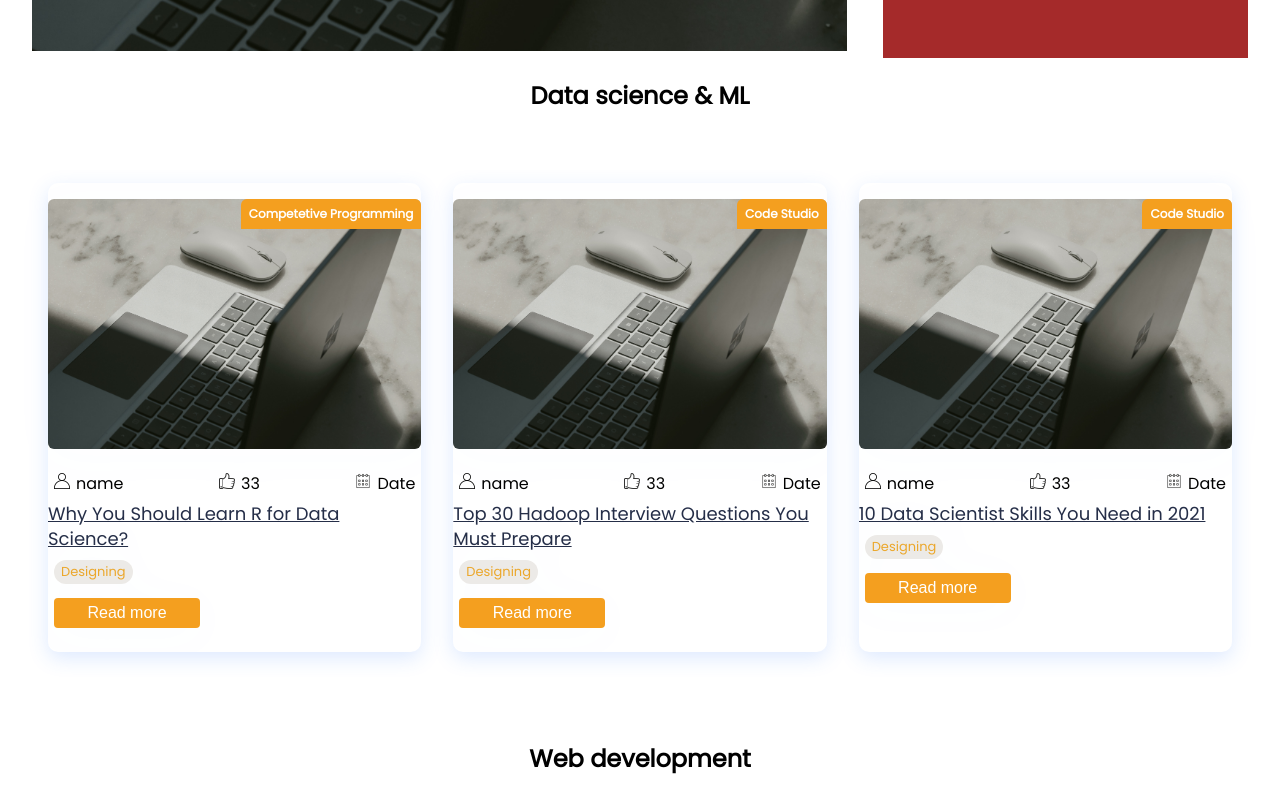
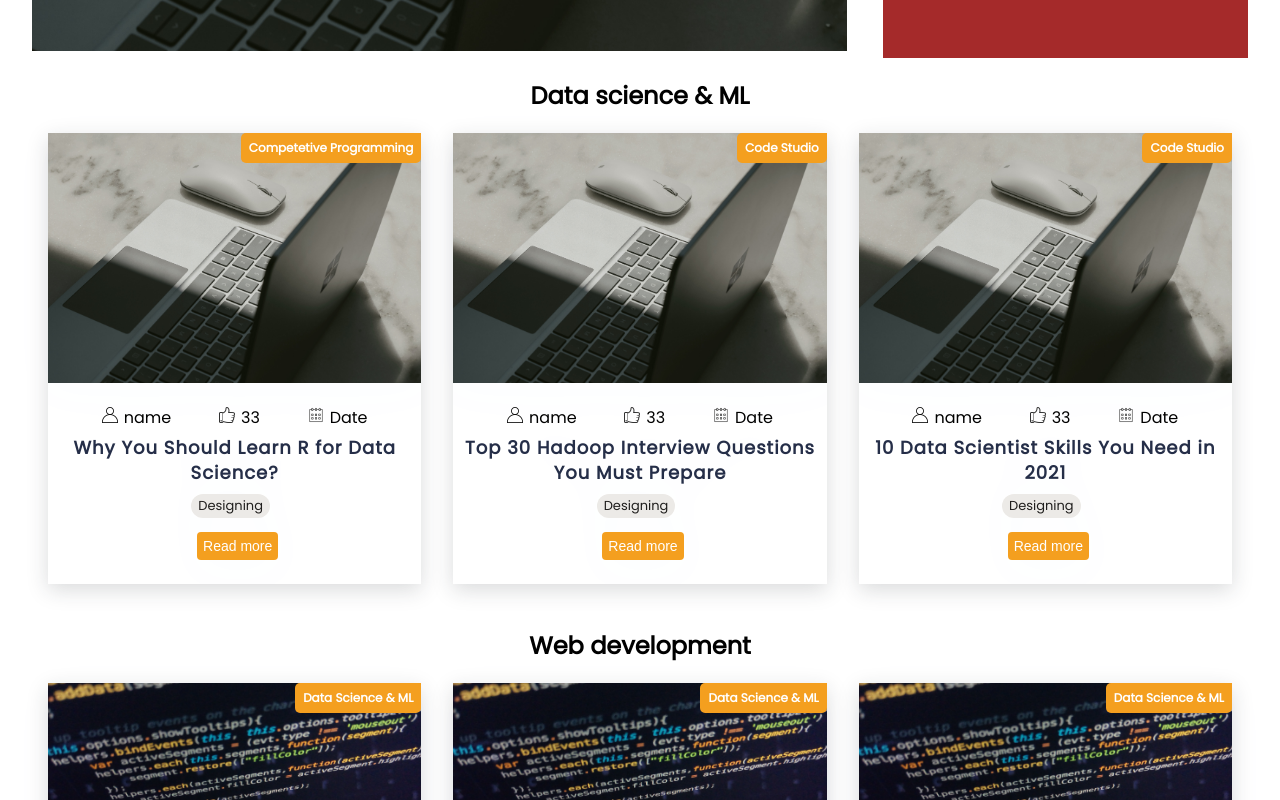
Before and after one commit to Shivangi020/Blogpage, a React (Create React App) app: page / in a window 1280 px wide. Shown: the part 560-1360 px from the top of the page. Built offline with nearby package versions, Linux system fonts and the light colour scheme.

Commit message:
modifying

```diff
--- a/src/components/Card/Carditem.js
+++ b/src/components/Card/Carditem.js
@@ -14,7 +14,7 @@ function CardItem(props) {
         <a className='cards__item__link' to={props.path}>
           <figure className='cards__item__pic-wrap' data-category={props.label}
            style={{ marginRight: 0,
-            marginLeft: 0}}>
+            marginLeft: 0 ,marginTop:0}}>
             <img
               className='cards__item__img'
               alt='Image'
--- a/src/components/Card/style.css
+++ b/src/components/Card/style.css
@@ -1,5 +1,5 @@
 .cards {
-    margin: 0 auto;
+    margin: 0 auto ;
     background: #fff;
   }
 
@@ -11,26 +11,28 @@
     display: flex;
     flex-flow: column;
     /* align-items: center; */
-    /* max-width: 90%;
-    width: 90%; */
-    margin: 0 auto;
+    /* /* max-width: 90%; */
+    /* width: 90%;  */
+    /* margin: 60px
   }
 
   .cards__wrapper {
     position: relative;
-    margin: 50px 0 45px;
+    /* margin: 50px 0 45px; */
   }
 
   .cards__items {
     margin-bottom: 24px;
-    display: flex;
+    /* display: flex; */
   }
 
   .cards__item {
     justify-content: center;
     display: flex;
     flex: 1;
+    margin-right: 30px;
     margin: 0 1rem;
+
     border-radius: 10px;
   }
 
@@ -38,10 +40,11 @@
     display: flex;
     flex-flow: column;
     width: 100%;
-    box-shadow: 0 6px 20px rgba(56, 125, 255, 0.17);
-    -webkit-filter: drop-shadow(0 6px 20px rgba(56, 125, 255, 0.017));
+    box-shadow: 0 6px 20px rgba(35, 44, 49, 0.17);
+
+    -webkit-filter: drop-shadow(0 6px 20px rgba(79, 240, 39, 0.017));
     filter: drop-shadow(0 6px 20px rgba(56, 125, 255, 0.017));
-    border-radius: 10px;
+    text-align: center;
     overflow: hidden;
     text-decoration: none;
   }
@@ -62,14 +65,14 @@
     right: 0;
     margin-left: 10px;
     padding: 6px 8px;
-    max-width: calc((100%) - 60px);
+    /* max-width: calc((100%) - 60px); */
     font-size: 12px;
     font-weight: 700;
     color: #fff;
     background-color: #f49f1f;
     box-sizing: border-box;
-    border-top-left-radius: 6px;
-    border-top-right-radius: 6px;
+    border-radius: 5px;
+    border-top-right-radius: 0px;
   }
 
   .cards__item__img {
@@ -84,7 +87,7 @@
     height: 100%;
     max-height: 100%;
     object-fit: cover;
-    border-radius: 6px;
+
   }
 
 
@@ -96,7 +99,11 @@
     color: #252e48;
     font-size: 18px;
     line-height: 24px;
+    font-weight: 600;
     padding: 6px 0px;
+    text-decoration: none;
+    letter-spacing: 1px;
+
   }
   .cards__item__text:hover {
     color: #ebac4f;
@@ -107,16 +114,16 @@
   .tab{
     font-size: 13px;
     display: flex;
-    justify-content:left;
+    justify-content:center;
     padding: 8px;
     padding-left: 0px;
   }
 
   .round-tab{
-    margin-left: 6px;
+    /* margin-left: 20px; */
     border-radius: 25px;
     padding: 2px 7px;
-    color: #eba72b;
+    color: #1f1e1d;
     background-color:#eceae7 ;
   }
 
@@ -124,7 +131,7 @@
     display: flex;
     flex-wrap: nowrap;
     padding: 6px ;
-    justify-content:space-between;
+    justify-content:space-evenly;
   }
   .icon_size{
     display: flex;
@@ -135,16 +142,16 @@
   }
   button{
     margin: 6px 0 24px 6px;
-    font-size: 16px;
+    font-size: 14px;
     font-weight: 400;
     background:#f49f1f;
     color:white;
     max-width: 271px;
     margin-bottom: 24px;
     border-radius: 4px;
-    padding: 6px 18px;
+    padding: 6px 6px;
     border: none;
-    min-width: 146px;
+
     cursor: pointer;
    }
    .btn{
@@ -154,18 +161,18 @@
 
 
 
-  @media only screen and (max-width: 729px) {
+  @media only screen and (max-width: 780px) {
     .cards__items{
       display: flex;
       flex-direction: column;
     }
   }
 
-  @media only screen and (min-width: 1200px) {
+  /* @media only screen and (min-width: 1200px) {
     .content__blog__container {
       width: 84%;
     }
-  }
+  } */
 
   @media only screen and (min-width: 1024px) {
     .cards__items {
```
Also changed, not shown: src/components/Card/Cards.js (+2 -5 lines).
